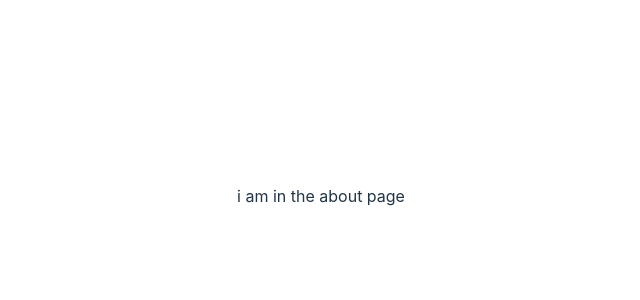
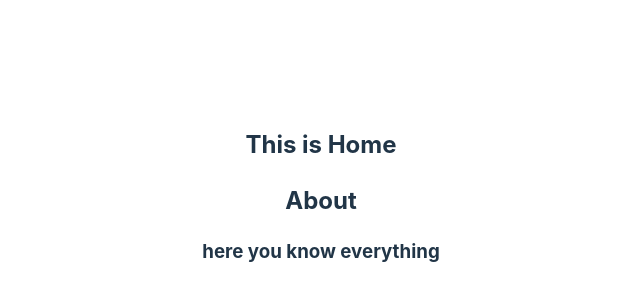
Before and after one commit to naeem182/React-router-intro, a React (Vite) app: page /about in a window 1280 px wide. Shown: the part 204-504 px from the top of the page, without its empty margins (319-959 px from the left). Built offline with nearby package versions, Linux system fonts and the light colour scheme.

Commit message:
children

```diff
--- /dev/null
+++ b/src/Components/About/About.jsx
@@ -0,0 +1,12 @@
+
+
+const About = () => {
+    return (
+        <div>
+            <h2>About</h2>
+            <h3>here you know everything</h3>
+        </div>
+    )
+}
+
+export default About
--- /dev/null
+++ b/src/Components/Contact/Contact.jsx
@@ -0,0 +1,12 @@
+
+
+const Contact = () => {
+    return (
+        <div>
+            <h2>Contact</h2>
+            <h3>Call me baby</h3>
+        </div>
+    )
+}
+
+export default Contact
--- /dev/null
+++ b/src/Components/Home/Home.jsx
@@ -0,0 +1,13 @@
+import { Outlet } from "react-router-dom"
+
+
+const Home = () => {
+    return (
+        <div>
+            <h2>This is Home</h2>
+            <Outlet></Outlet>
+        </div>
+    )
+}
+
+export default Home
```
Also changed, not shown: src/Components/Home/Header/Header.jsx (added, +16 -0 lines), src/main.jsx (+17 -10 lines).
